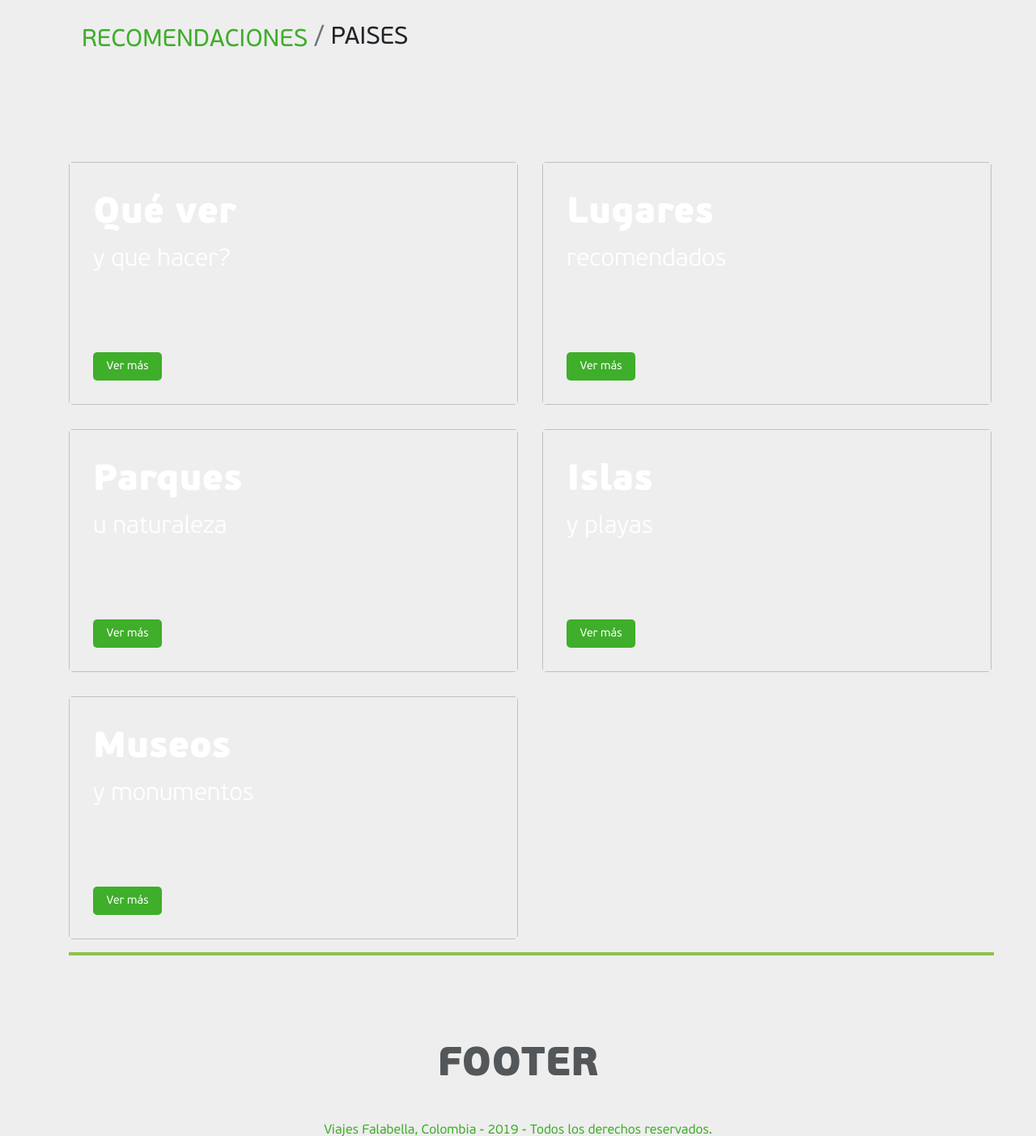
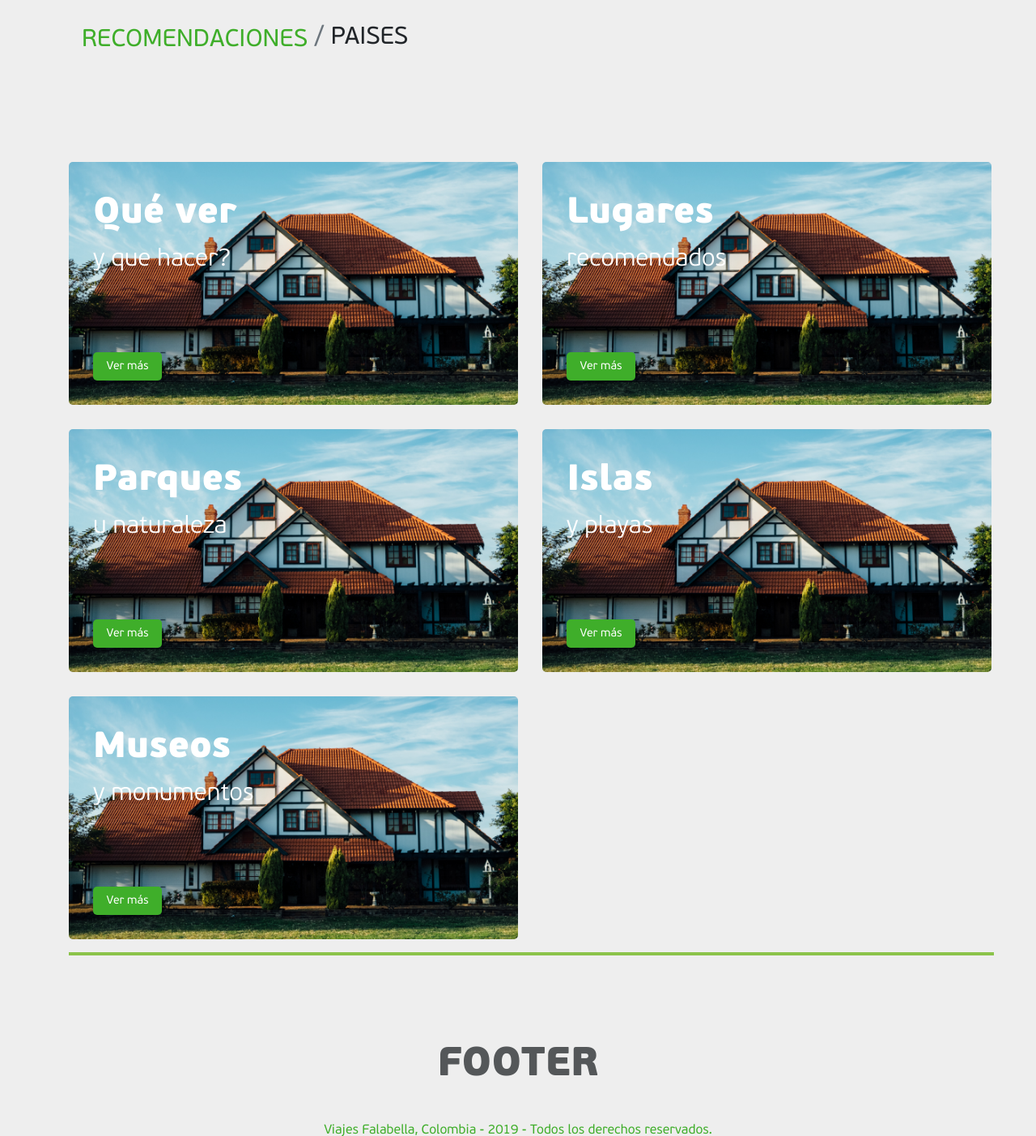
Before and after one commit to Gladibeth/viaje-falabella, a PHP site: page /recommended.html in a window 1280 px wide. Shown: the part 598-2001 px from the top of the page at 81% size. Run offline with PHP 8.4, Linux system fonts and the light colour scheme.

Commit message:
Add img drop and delete lazy and link post

```diff
--- a/assets/css/main.css
+++ b/assets/css/main.css
@@ -513,7 +513,7 @@ section {
 }
 
 .navbar.fixed {
-  height: 60px;
+  height: 85px;
   background-color: #fff;
   transition: .3s ease-in-out;
 }
@@ -534,7 +534,7 @@ section {
 }
 
 .navbar-brand {
-  width: 150px;
+  width: 170px;
 }
 
 .navbar-brand img {
--- a/assets/js/main.js
+++ b/assets/js/main.js
@@ -22,6 +22,10 @@ $(window).scroll(function () {
     $('.dropdown-item').addClass('dropdown-item--scroll');
     $('.main-nav__mail').addClass('main-nav__mail--scroll');
     $(".img_desktop").addClass('img-size').attr('src', 'assets/img/logo-b.png').removeClass('scroll-up');
+    $("#site1").addClass('img-size').attr('src', 'assets/img/icons/site1.png').removeClass('scroll-up');
+    $("#site2").addClass('img-size').attr('src', 'assets/img/icons/site2.png').removeClass('scroll-up');
+    $("#site3").addClass('img-size').attr('src', 'assets/img/icons/site3.png').removeClass('scroll-up');
+    $("#site4").addClass('img-size').attr('src', 'assets/img/icons/site4.png').removeClass('scroll-up');
 
   } else {
     $('.navbar-fixed-js').removeClass('fixed');
@@ -31,6 +35,11 @@ $(window).scroll(function () {
     $('.dropdown-item').removeClass('dropdown-item--scroll');
     $('.main-nav__mail').removeClass('main-nav__mail--scroll');
     $(".img_desktop").removeClass('img-size').attr('src', 'assets/img/logo.png').removeClass('scroll-up');
+    $("#iso").removeClass('img-size').attr('src', 'assets/img/logo.png').addClass('scroll-up');
+    $("#site1").addClass('img-size').attr('src', 'assets/img/icons/Icono europa-01.svg').addClass('scroll-up');
+    $("#site2").addClass('img-size').attr('src', 'assets/img/icons/Icono caribe-01.svg').addClass('scroll-up');
+    $("#site3").addClass('img-size').attr('src', 'assets/img/icons/Icono turquia-01.svg').addClass('scroll-up');
+    $("#site4").addClass('img-size').attr('src', 'assets/img/icons/Icono resto del mundo-01.svg').addClass('scroll-up');
 
   }
 });
--- a/recommended.html
+++ b/recommended.html
@@ -106,7 +106,7 @@
       <div class="main-articles__content">
         <div class="main-articles__item">
           <div class="main-articles__img">
-            <img class="img-round lazy" data-src="assets/img/img-4.jpeg">
+            <img class="img-round" src="assets/img/img-4.jpeg">
           </div>
           <div class="main-articles__title" itemprop="name">
             <p>Qué ver</p>
@@ -120,7 +120,7 @@
         </div>
         <div class="main-articles__item">
           <div class="main-articles__img">
-            <img class="img-round lazy" data-src="assets/img/img-4.jpeg">
+            <img class="img-round" src="assets/img/img-4.jpeg">
           </div>
           <div class="main-articles__title" itemprop="name">
             <p>Lugares</p>
@@ -134,7 +134,7 @@
         </div>
         <div class="main-articles__item">
           <div class="main-articles__img">
-            <img class="img-round lazy" data-src="assets/img/img-4.jpeg">
+            <img class="img-round" src="assets/img/img-4.jpeg">
           </div>
           <div class="main-articles__title" itemprop="name">
             <p>Parques</p>
@@ -148,7 +148,7 @@
         </div>
         <div class="main-articles__item">
           <div class="main-articles__img">
-            <img class="img-round lazy" data-src="assets/img/img-4.jpeg">
+            <img class="img-round" src="assets/img/img-4.jpeg">
           </div>
           <div class="main-articles__title" itemprop="name">
             <p>Islas</p>
@@ -162,7 +162,7 @@
         </div>
         <div class="main-articles__item">
           <div class="main-articles__img">
-            <img class="img-round lazy" data-src="assets/img/img-4.jpeg">
+            <img class="img-round" src="assets/img/img-4.jpeg">
           </div>
           <div class="main-articles__title" itemprop="name">
             <p>Museos</p>
@@ -244,17 +244,13 @@
   <script src="assets/js/bootstrap.min.js"></script>
   <script src="assets/js/setting-slick.js"></script>
   <script src="assets/js/main.js"></script>
-  <script class="lazy" data-src="https://cdn.jsdelivr.net/npm/intersection-observer@0.5.1/intersection-observer.js">
-  </script>
-  <script class="lazy" data-src="https://cdn.jsdelivr.net/npm/vanilla-lazyload@12.0.0/dist/lazyload.min.js"></script>
-  <script>
-    var lazyLoadInstance = new LazyLoad({
-      elements_selector: ".lazy"
-    });
-    if (lazyLoadInstance) {
-      lazyLoadInstance.update();
+  <script class=" src=" https://cdn.jsdelivr.net/npm/intersection-observer@0.5.1/intersection-observer.js"> </script>
+    <script class=" src=" https://cdn.jsdelivr.net/npm/vanillalo.0.0/distlon.js"> </script> <!-- <script>
+    varLotance = newLo elements_selector: ");
+    if Lotance) {
+      Lotance.update();
     }
-  </script>
+  </script> -->
 </body>
 
 </html>
```
Also changed, not shown: index.html (+19 -19 lines), assets/img/icons/Icono caribe-01.svg, assets/img/icons/Icono europa-01.svg, assets/img/icons/Icono resto del mundo-01.svg, assets/img/icons/Icono turquia-01.svg, assets/img/icons/site1.png (added), assets/img/icons/site2.png (added), assets/img/icons/site3.png (added), assets/img/icons/site4.png (added), assets/img/logo-horizontal.png (deleted).
